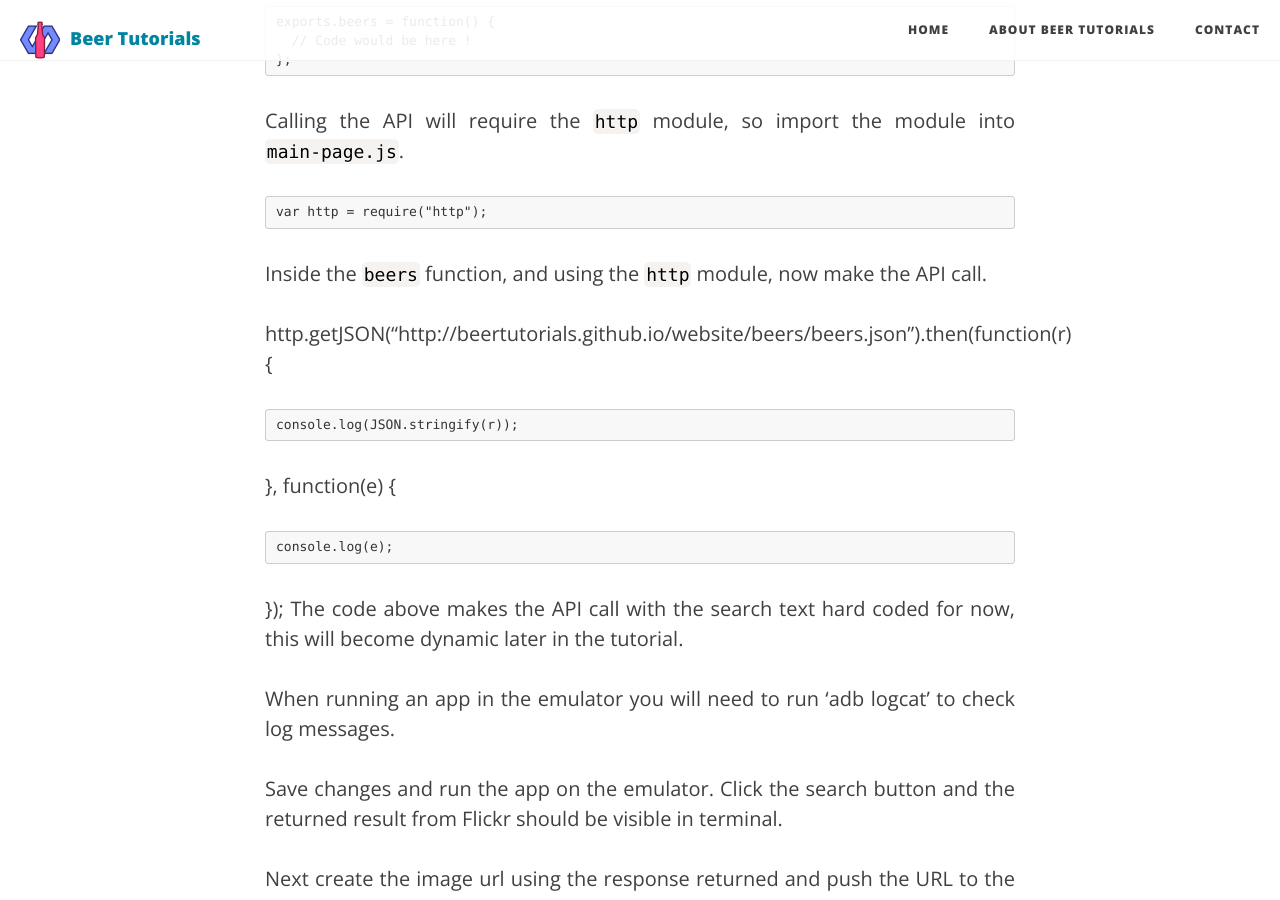
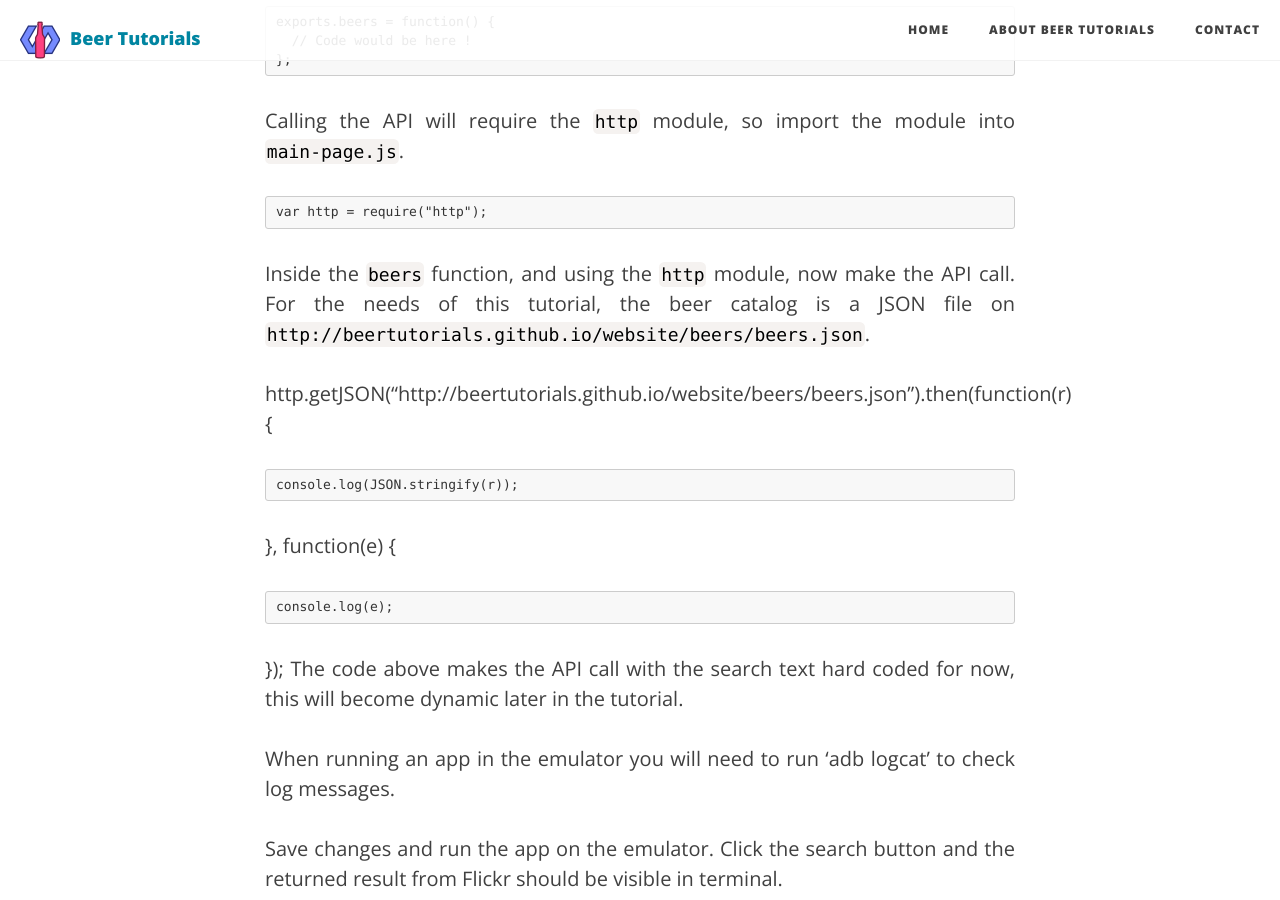
Before and after one commit to sipacate/website, a Jekyll site: the page built from _posts/2015-12-01-NativeScript-Beers.md, in a window 1280 px wide and 900 px high, scrolled down 2909 px. Built offline with Jekyll 4.4.1, drawn with Linux system fonts in a browser that asks for light colours; nearby versions of some CDN libraries.

Commit message:
Adding beer catalog files

````diff
--- a/_posts/2015-12-01-NativeScript-Beers.md
+++ b/_posts/2015-12-01-NativeScript-Beers.md
@@ -123,6 +123,9 @@ var http = require("http");
 ```
 
 Inside the `beers` function, and using the `http` module, now make the API call.
+For the needs of this tutorial, the beer catalog is a JSON file on
+`{{ site.baseurl }}/beers/beers.json`.
+
 
 http.getJSON("{{ site.baseurl }}/beers/beers.json").then(function(r) {
 
````
